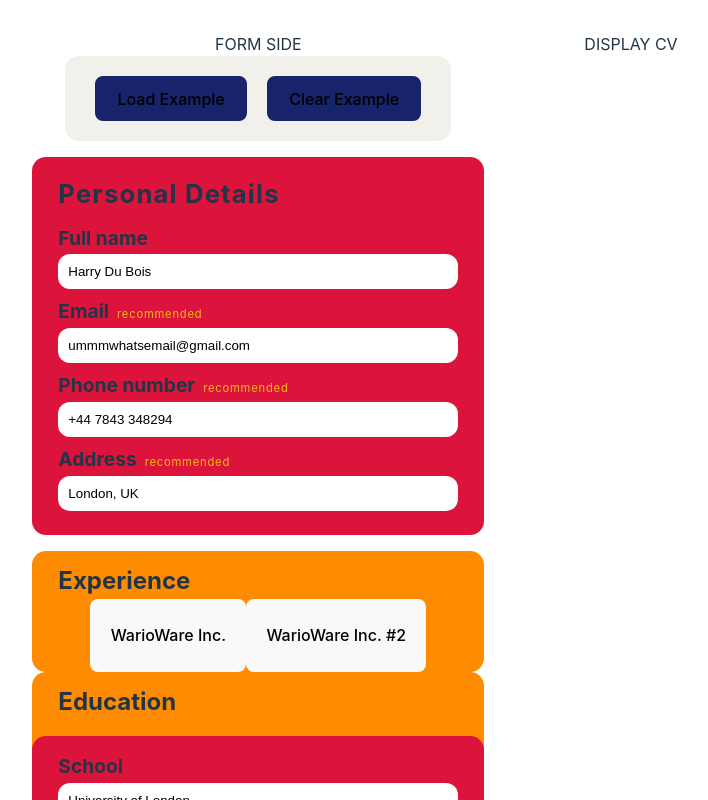
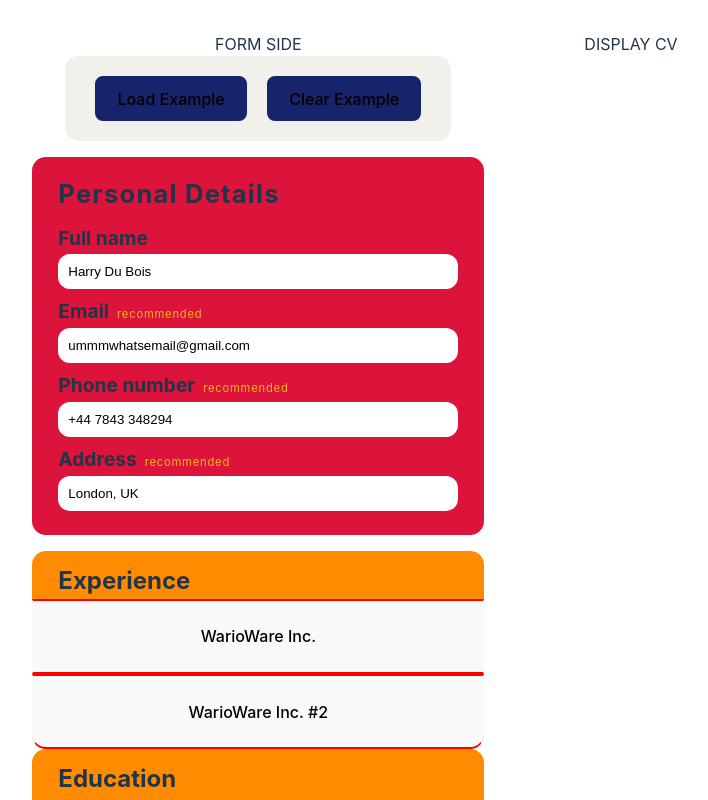
Before and after one commit to JHoldsworth23/cv-maker, a React (Vite) app: page / in a window 1280 px wide. Shown: the top 800 px of the page, without its empty margins (285-993 px from the left). Built offline with nearby package versions, Linux system fonts and the light colour scheme.

Commit message:
add styles to the collapsed form component

```diff
--- a/src/components/collapsed-form.jsx
+++ b/src/components/collapsed-form.jsx
@@ -1,4 +1,6 @@
 /* eslint-disable react/prop-types */
+import "../styles/collapsed-form.css";
+
 export default function CollapsedForm({ id, title }) {
     return (
         <button className="collapsed-form" id={id}>
--- /dev/null
+++ b/src/styles/collapsed-form.css
@@ -0,0 +1,10 @@
+.collapsed-form {
+    width: 100%;
+    border-top: 2px red solid;
+    border-bottom: 2px red solid;
+    border-radius: 0;
+}
+
+.collapsed-form:last-child {
+    border-radius: 0 0 14px 14px;
+}
```
